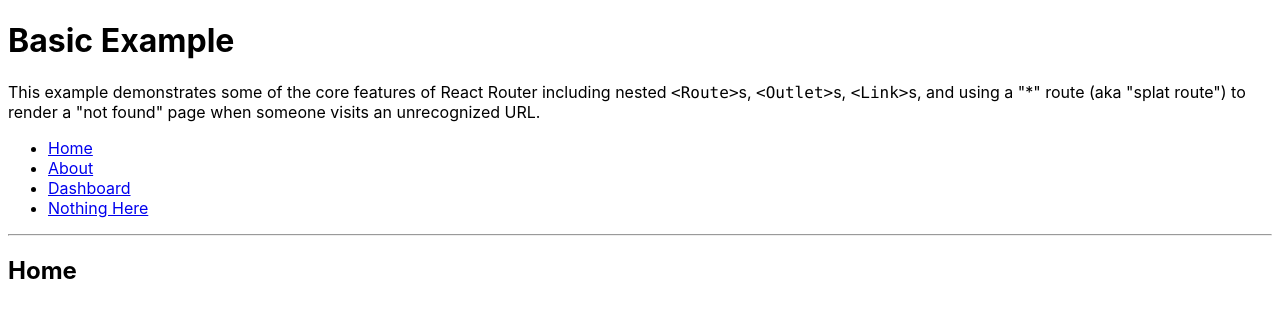
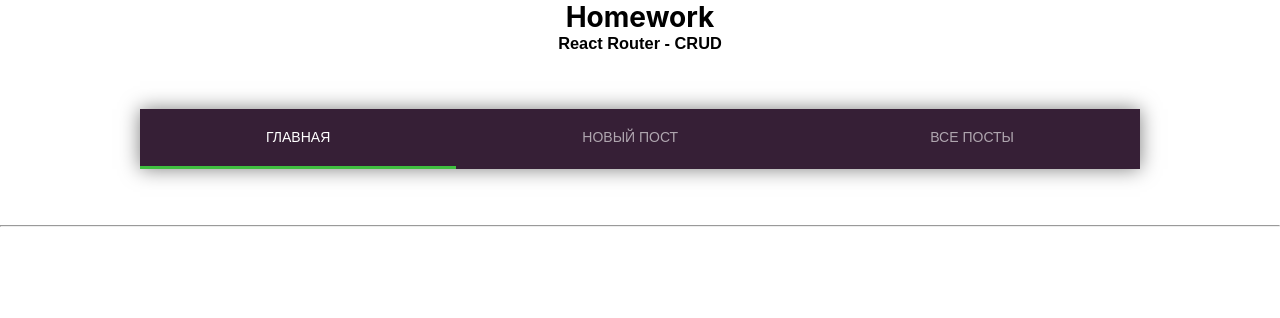
Before and after one commit to YaChugunov/Netology-RA35-Homework-Router-CRUD, a React (Vite) app: page / in a window 1280 px wide. Shown: the top 318 px of the page. Built offline with nearby package versions, Linux system fonts and the light colour scheme.

Commit message:
3 files modified

```diff
--- a/src/App.tsx
+++ b/src/App.tsx
@@ -1,18 +1,15 @@
 import * as React from 'react';
-import { Routes, Route, Outlet, Link } from 'react-router-dom';
+import { Routes, Route, Outlet, NavLink, Link } from 'react-router-dom';
+
+import Home from './pages/Home';
 
 export default function App() {
   return (
     <div>
-      <h1>Basic Example</h1>
-
-      <p>
-        This example demonstrates some of the core features of React Router
-        including nested <code>&lt;Route&gt;</code>s,{' '}
-        <code>&lt;Outlet&gt;</code>s, <code>&lt;Link&gt;</code>s, and using a
-        "*" route (aka "splat route") to render a "not found" page when someone
-        visits an unrecognized URL.
-      </p>
+      <div className="header">
+        <h1>Homework</h1>
+        <h3>React Router - CRUD</h3>
+      </div>
 
       {/* Routes nest inside one another. Nested route paths build upon
             parent route paths, and nested route elements render inside
@@ -38,21 +35,16 @@
     <div>
       {/* A "layout route" is a good place to put markup you want to
           share across all the pages on your site, like navigation. */}
-      <nav>
-        <ul>
-          <li>
-            <Link to="/">Home</Link>
-          </li>
-          <li>
-            <Link to="/about">About</Link>
-          </li>
-          <li>
-            <Link to="/dashboard">Dashboard</Link>
-          </li>
-          <li>
-            <Link to="/nothing-here">Nothing Here</Link>
-          </li>
-        </ul>
+      <nav className="menu">
+        <NavLink className="menu__item" to="/">
+          Главная
+        </NavLink>
+        <NavLink className="menu__item" to="/posts/new">
+          Новый пост
+        </NavLink>
+        <NavLink className="menu__item" to="/posts">
+          Все посты
+        </NavLink>
       </nav>
 
       <hr />
@@ -61,14 +53,6 @@
           so you can think about this <Outlet> as a placeholder for
           the child routes we defined above. */}
       <Outlet />
-    </div>
-  );
-}
-
-function Home() {
-  return (
-    <div>
-      <h2>Home</h2>
     </div>
   );
 }
--- a/src/index.css
+++ b/src/index.css
@@ -1,12 +1,109 @@
 body {
-  font-family: -apple-system, BlinkMacSystemFont, "Segoe UI", "Roboto", "Oxygen",
-    "Ubuntu", "Cantarell", "Fira Sans", "Droid Sans", "Helvetica Neue",
+  font-family: -apple-system, BlinkMacSystemFont, 'Segoe UI', 'Roboto', 'Oxygen',
+    'Ubuntu', 'Cantarell', 'Fira Sans', 'Droid Sans', 'Helvetica Neue',
     sans-serif;
   -webkit-font-smoothing: antialiased;
   -moz-osx-font-smoothing: grayscale;
 }
 
 code {
-  font-family: source-code-pro, Menlo, Monaco, Consolas, "Courier New",
+  font-family: source-code-pro, Menlo, Monaco, Consolas, 'Courier New',
     monospace;
 }
+
+h1,
+p {
+  font-family: -apple-system, BlinkMacSystemFont, 'Segoe UI', Roboto, Oxygen,
+    Ubuntu, Cantarell, 'Open Sans', 'Helvetica Neue', sans-serif;
+}
+
+* {
+  margin: 0;
+  padding: 0;
+  box-sizing: border-box;
+}
+
+@media screen and (max-width: 400px) {
+  body {
+    font-size: 10px;
+  }
+}
+
+@media screen and (min-width: 800px) {
+  body {
+    font-size: 14px;
+  }
+}
+
+html {
+  font-size: calc(10px + (14 - 10) * ((100vw - 400px) / (800 - 400)));
+}
+
+body {
+  font-family: sans-serif;
+  /* background: #260f26; */
+}
+
+.header {
+  text-align: center;
+  margin-bottom: 30px;
+}
+.page {
+  width: 90%;
+  max-width: 1000px;
+  margin: 3rem auto;
+  box-shadow: 0 0 1rem rgba(0, 0, 0, 0.5);
+  background: #361f36;
+}
+
+.article {
+  padding: 5%;
+}
+
+.article__title {
+  margin-bottom: 1em;
+  color: #fff;
+  opacity: 0.8;
+}
+
+.article__paragraph {
+  margin-bottom: 0.6em;
+  line-height: 1.5;
+  color: #fff;
+  opacity: 0.6;
+}
+
+.menu {
+  display: flex;
+  width: 90%;
+  max-width: 1000px;
+  margin: 3rem auto;
+  box-shadow: 0 0 1rem rgba(0, 0, 0, 0.5);
+  background: #361f36;
+}
+
+.menu__item {
+  position: relative;
+  flex-grow: 1;
+  text-align: center;
+  line-height: 3rem;
+  cursor: pointer;
+  text-decoration: none;
+  text-transform: uppercase;
+  color: #fff;
+  opacity: 0.6;
+  border-bottom-width: 0.2rem;
+  border-bottom-style: solid;
+  border-bottom-color: transparent;
+}
+
+.menu__item:hover {
+  opacity: 1;
+  border-bottom-color: hsl(60, 50%, 50%);
+}
+
+.menu__item.active,
+.menu__item.active:hover {
+  opacity: 1;
+  border-bottom-color: hsl(120, 50%, 50%);
+}
--- a/src/pages/Home.jsx
+++ b/src/pages/Home.jsx
@@ -1,29 +1,18 @@
-import React, { useContext } from 'react';
-import { Link } from 'react-router-dom';
-
-import '../css/Home.css';
-
-import PostContext from '../components/PostContext';
-import SinglePost from '../components/SinglePost';
-
-export default function Home({ history }) {
-  const { posts, loading } = useContext(PostContext);
-
+import React from 'react';
+export default function Home() {
   return (
-    <div className="home">
-      <button className="new-post-btn">
-        <Link to="/posts/new">{'Создать пост'}</Link>
-      </button>
-      <div className="body">
-        {loading && <div>{'Loading...'}</div>}
-        {posts.map((o) => (
-          <SinglePost
-            data={o}
-            key={o.id}
-            onClick={() => history.push(`/posts/${o.id}`)}
-          />
-        ))}
-      </div>
-    </div>
+    <article className="article">
+      <h1 className="article__title">Дрифт-такси</h1>
+      <p className="article__paragraph">
+        Только ​на Сочи Автодроме вас ждет уникальная возможность промчаться по
+        трассе Формулы 1 на максимально возможной скорости в управляемом заносе
+        на легендарной «королеве дрифта» Nissan Silvia!
+      </p>
+      <p className="article__paragraph">
+        Прокатитесь на дрифт-такси с вице-чемпионом Межконтинентального кубка по
+        дрифту под эгидой FIA 2017 года Аркадием Цареградцевым и испытайте на
+        себе, что значат скоростные постановки и эффектные заносы!
+      </p>
+    </article>
   );
 }
```
